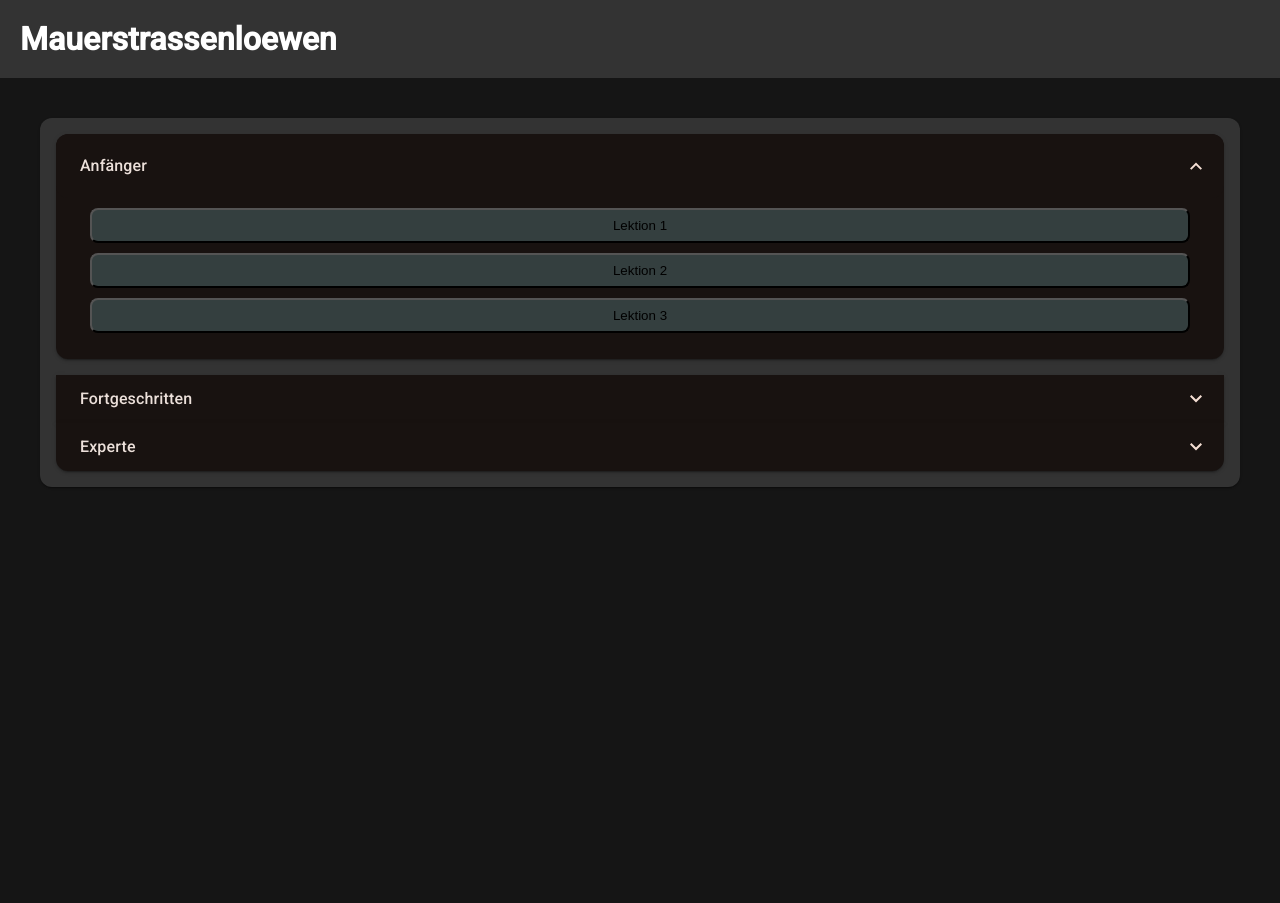
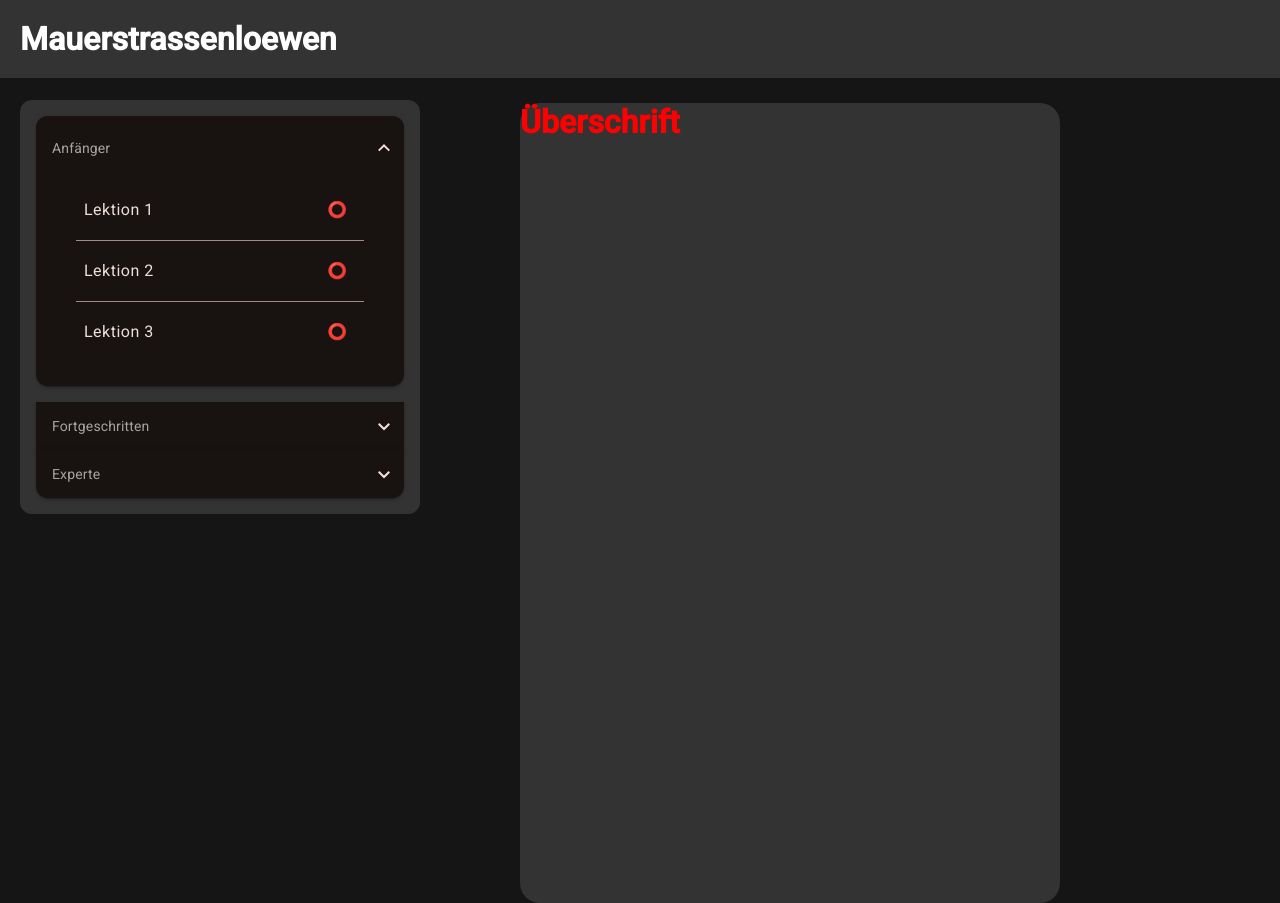
Before and after one commit to OliverSchlueter/mauerstrassenloewen, an Angular app in the folder frontend/: page /theory in a window 1280 px wide. Both pictures are taken after a click on the button "Anfänger". Before the commit the page ends 800 px from the top, so only its background shows below. Built offline with nearby package versions, Linux system fonts and the light colour scheme.

Commit message:
feat(theory.overlay): Addet a component overlay for theory

```diff
--- /dev/null
+++ b/frontend/src/app/theory/overlay/overlay.component.html
@@ -0,0 +1,73 @@
+<div class="flex-container">
+    <mat-card class="mat-card">
+      <mat-card-content>
+        <mat-accordion>
+          <mat-expansion-panel>
+            <mat-expansion-panel-header>
+              Anfänger
+            </mat-expansion-panel-header>
+            <div class="divider-container">
+              <div class="clickable-divider" (click)="onLessonClick('Anfänger', 'Lektion 1')">
+                <span class="lesson-title">Lektion 1</span>
+                <span class="lesson-status">⭕</span>
+              </div>
+              <mat-divider></mat-divider>
+              <div class="clickable-divider" (click)="onLessonClick('Anfänger', 'Lektion 2')">
+                <span class="lesson-title">Lektion 2</span>
+                <span class="lesson-status">⭕</span>
+              </div>
+              <mat-divider></mat-divider>
+              <div class="clickable-divider" (click)="onLessonClick('Anfänger', 'Lektion 3')">
+                <span class="lesson-title">Lektion 3</span>
+                <span class="lesson-status">⭕</span>
+              </div>
+            </div>
+          </mat-expansion-panel>
+
+          <mat-expansion-panel>
+            <mat-expansion-panel-header>
+              Fortgeschritten
+            </mat-expansion-panel-header>
+            <div class="divider-container">
+              <div class="clickable-divider" (click)="onLessonClick('Fortgeschritten', 'Lektion 1')">
+                <span class="lesson-title">Lektion 1</span>
+                <span class="lesson-status">⭕</span>
+              </div>
+              <mat-divider></mat-divider>
+              <div class="clickable-divider" (click)="onLessonClick('Fortgeschritten', 'Lektion 2')">
+                <span class="lesson-title">Lektion 2</span>
+                <span class="lesson-status">⭕</span>
+              </div>
+              <mat-divider></mat-divider>
+              <div class="clickable-divider" (click)="onLessonClick('Fortgeschritten', 'Lektion 3')">
+                <span class="lesson-title">Lektion 3</span>
+                <span class="lesson-status">⭕</span>
+              </div>
+            </div>
+          </mat-expansion-panel>
+
+          <mat-expansion-panel>
+            <mat-expansion-panel-header>
+              Experte
+            </mat-expansion-panel-header>
+            <div class="divider-container">
+              <div class="clickable-divider" (click)="onLessonClick('Experte', 'Lektion 1')">
+                <span class="lesson-title">Lektion 1</span>
+                <span class="lesson-status">⭕</span>
+              </div>
+              <mat-divider></mat-divider>
+              <div class="clickable-divider" (click)="onLessonClick('Experte', 'Lektion 2')">
+                <span class="lesson-title">Lektion 2</span>
+                <span class="lesson-status">⭕</span>
+              </div>
+              <mat-divider></mat-divider>
+              <div class="clickable-divider" (click)="onLessonClick('Experte', 'Lektion 3')">
+                <span class="lesson-title">Lektion 3</span>
+                <span class="lesson-status">⭕</span>
+              </div>
+            </div>
+          </mat-expansion-panel>
+        </mat-accordion>
+      </mat-card-content>
+    </mat-card>
+  </div>
--- /dev/null
+++ b/frontend/src/app/theory/overlay/overlay.component.scss
@@ -0,0 +1,69 @@
+
+.flex-container {
+    position: fixed;
+    top: 0;
+    left: 0;
+    width: 400px;
+    height: 100vh;
+    overflow-y: auto;
+    z-index: 1000;
+    padding: 0;
+    margin-top: 100px;
+    margin-left: 20px;
+  }
+
+  .mat-card {
+    margin: 0;
+    box-shadow: none;
+  }
+
+  .mat-card-content {
+    padding: 0;
+  }
+
+  mat-accordion {
+    width: 100%;
+  }
+
+
+  .mat-expansion-panel-header {
+    min-height: 48px;
+    padding: 0 16px;
+    font-size: 14px;
+    font-weight: 400;
+    border: 0;
+    border-radius: 0;
+    color: #e9e9e9ad;
+  }
+
+  .divider-container {
+    display: flex;
+    flex-direction: column;
+    padding: 0 16px 8px;
+  }
+
+
+  .clickable-divider:hover {
+    background-color: rgba(235, 235, 235, 0.158);
+    height: max-content;
+
+  }
+
+  .clickable-divider {
+    display: flex;
+    justify-content: space-between;
+    align-items: center;
+    cursor: pointer;
+    padding: 8px;
+    margin: 10px 0;
+    width: 94%;
+    border-radius: 10px;
+  }
+
+  .lesson-title {
+    flex-grow: 1;
+  }
+
+  .lesson-status {
+  margin-right: 7px;
+  }
--- /dev/null
+++ b/frontend/src/app/theory/overlay/overlay.component.ts
@@ -0,0 +1,25 @@
+import { Component } from '@angular/core';
+import { CommonModule } from '@angular/common';
+import { MatCardModule } from '@angular/material/card';
+import { MatExpansionModule } from '@angular/material/expansion';
+import { MatDividerModule } from '@angular/material/divider';
+
+@Component({
+  selector: 'app-overlay',
+  standalone: true,
+  imports: [
+    CommonModule,
+    MatCardModule,
+    MatExpansionModule,
+    MatDividerModule
+  ],
+  templateUrl: './overlay.component.html',
+  styleUrls: ['./overlay.component.scss']
+})
+export class OverlayComponent {
+
+  onLessonClick(level: string, lesson: string): void {
+    console.log(`${level}, Lektion = ${lesson}`);
+  }
+
+}
--- a/frontend/src/app/theory/theory.component.html
+++ b/frontend/src/app/theory/theory.component.html
@@ -1,40 +1,8 @@
-<div class="flex-container">
-  <mat-card class="mat-card">
-    <mat-card-content>
-      <mat-accordion>
-        <mat-expansion-panel>
-          <mat-expansion-panel-header>
-            Anfänger
-          </mat-expansion-panel-header>
-          <div class="button-container">
-            <button mat-stroked-button class="lesson-button" (click)="navigate('/anfanger/lektion1')">Lektion 1</button>
-            <button mat-stroked-button class="lesson-button" (click)="navigate('/anfanger/lektion2')">Lektion 2</button>
-            <button mat-stroked-button class="lesson-button" (click)="navigate('/anfanger/lektion3')">Lektion 3</button>
-          </div>
-        </mat-expansion-panel>
-
-        <mat-expansion-panel>
-          <mat-expansion-panel-header>
-            Fortgeschritten
-          </mat-expansion-panel-header>
-          <div class="button-container">
-            <button mat-stroked-button class="lesson-button" (click)="navigate('/fortgeschritten/lektion1')">Lektion 1</button>
-            <button mat-stroked-button class="lesson-button" (click)="navigate('/fortgeschritten/lektion2')">Lektion 2</button>
-            <button mat-stroked-button class="lesson-button" (click)="navigate('/fortgeschritten/lektion3')"><div class="test">Lektion</div></button>
-          </div>
-        </mat-expansion-panel>
-
-        <mat-expansion-panel>
-          <mat-expansion-panel-header>
-            Experte
-          </mat-expansion-panel-header>
-          <div class="button-container">
-            <button mat-stroked-button class="lesson-button" (click)="navigate('/experte/lektion1')">Lektion 1</button>
-            <button mat-stroked-button class="lesson-button" (click)="navigate('/experte/lektion2')">Lektion 2</button>
-            <button mat-stroked-button class="lesson-button" (click)="navigate('/experte/lektion3')">Lektion 3</button>
-          </div>
-        </mat-expansion-panel>
-      </mat-accordion>
-    </mat-card-content>
-  </mat-card>
+<div class="page">
+  <app-overlay></app-overlay>
+  <div class="content">
+    <div class="Test">
+    <h1 class="Überschrift">Überschrift</h1>
+  </div>
 </div>
+</div>
--- a/frontend/src/app/theory/theory.component.scss
+++ b/frontend/src/app/theory/theory.component.scss
@@ -1,31 +1,23 @@
-
-/* SCSS (theory.component.scss) */
-.flex-container {
-  display: flex;
-  justify-content: center;
-  padding: 20px;
+.theory-content {
+  padding: 24px;
+  margin-top: 200px;
 }
 
-.mat-card {
-  width: 100%;
-  max-width: 1200px;
+.content {
+  margin-top: 25px;
+  width: 500px;
+  color: #ff0000;
+  height: 800px
 }
 
-.button-container {
-  display: flex;
-  flex-direction: column;
-  gap: 10px;
-  padding: 10px;
+.page {
+  height: 100%;
+  background-color: #333333;
+  margin-left: 500px;
+  margin-right: 200px;
+  border-radius: 20px;
 }
 
-.lesson-button {
-  border-radius: 8px;
-  padding: 8px;
-  text-transform: none;
-  background-color: rgb(52, 63, 63);
+.Überschrift {
+  height: 200px;
 }
-
-.lesson-button:hover {
-  background-color: #3f51b5;
-  color: white;
-}
--- a/frontend/src/app/theory/theory.component.ts
+++ b/frontend/src/app/theory/theory.component.ts
@@ -1,25 +1,17 @@
+
 import { Component } from '@angular/core';
-import { MatCard, MatCardContent } from '@angular/material/card';
-import { MatExpansionModule } from '@angular/material/expansion';
-import { AuthService } from '../services/auth.service';
-import { Router } from '@angular/router';
+import { CommonModule } from '@angular/common';
+import { OverlayComponent } from './overlay/overlay.component';
+import { MatCard } from '@angular/material/card';
 
 @Component({
   selector: 'app-theory',
-  templateUrl: './theory.component.html',
-  styleUrl: './theory.component.scss',
   standalone: true,
   imports: [
-    MatCard,
-    MatCardContent,
-    MatExpansionModule
+    CommonModule,
+    OverlayComponent,
   ],
+  templateUrl: './theory.component.html',
+  styleUrls: ['./theory.component.scss']
 })
-
-export class TheoryComponent {
-  constructor(private router: Router) {}
-
-  navigate(path: string) {
-    this.router.navigate([path]);
-  }
-}
+export class TheoryComponent { }
```
Also changed, not shown: 2 other files (tests, documents, lock files or other folders).
